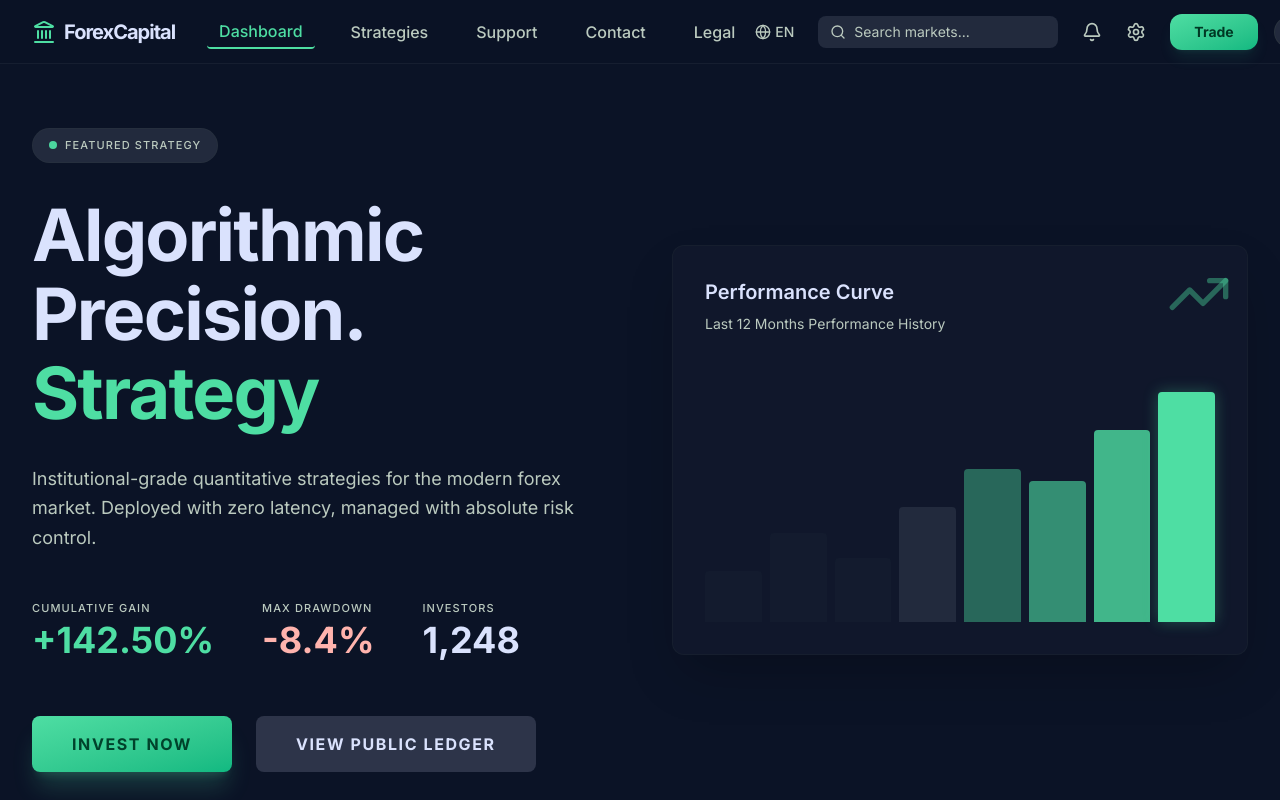
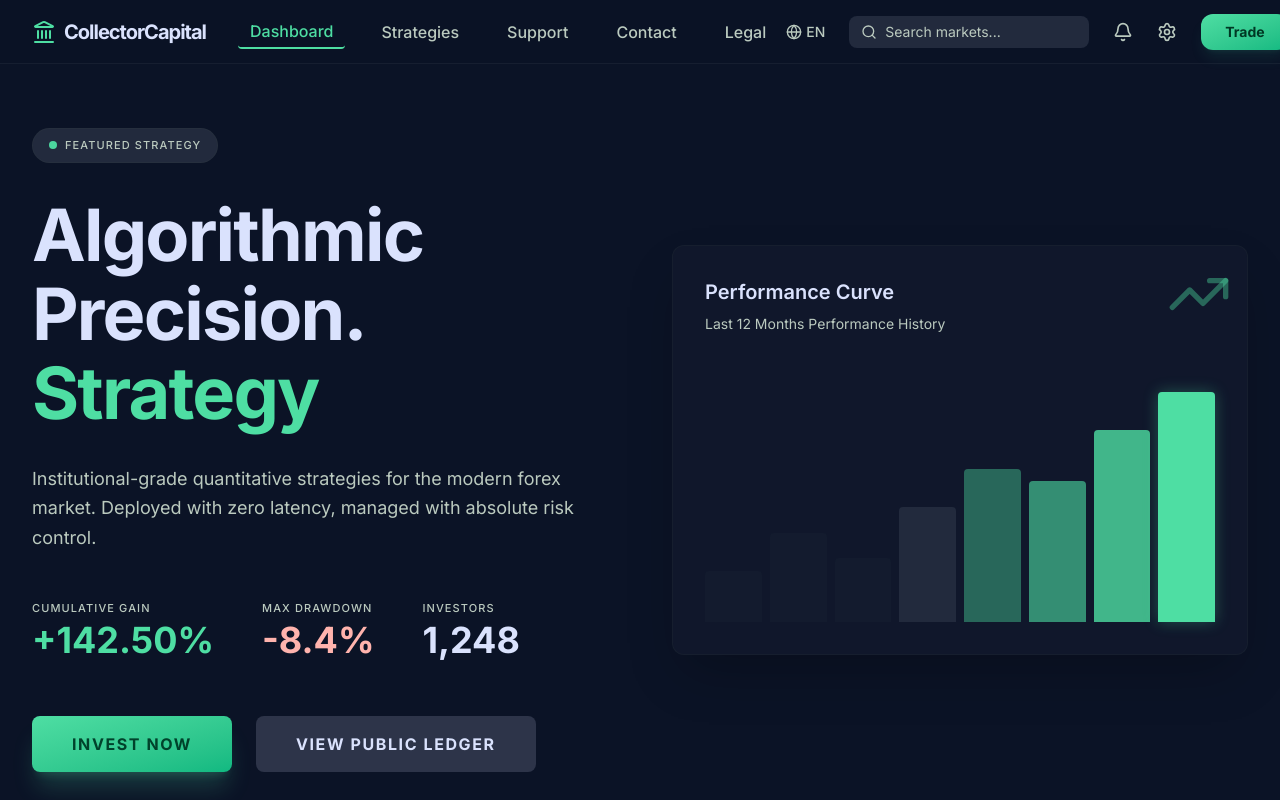
Before and after one commit to simon25608/Collector-Capital-Web, a React (Vite) app: page / in a window 1280 px wide. Shown: the top 800 px of the page. Built offline with nearby package versions, Linux system fonts and the light colour scheme.

Commit message:
refactor: Update company name to Collector Capital

```diff
--- a/index.html
+++ b/index.html
@@ -3,7 +3,7 @@
   <head>
     <meta charset="UTF-8" />
     <meta name="viewport" content="width=device-width, initial-scale=1.0" />
-    <title>ForexCapital | The Architecture of Wealth</title>
+    <title>Collector Capital | The Architecture of Wealth</title>
   </head>
   <body class="bg-surface text-on-surface antialiased">
     <div id="root"></div>
--- a/src/components/layout/Footer.tsx
+++ b/src/components/layout/Footer.tsx
@@ -3,9 +3,9 @@ export function Footer() {
     <footer className="bg-surface-container-lowest border-t border-outline-variant/10 py-12 px-8 mt-auto">
       <div className="max-w-7xl mx-auto flex flex-col md:flex-row justify-between gap-8">
         <div className="flex flex-col gap-4 max-w-md">
-          <div className="text-sm font-bold text-on-surface">ForexCapital</div>
+          <div className="text-sm font-bold text-on-surface">CollectorCapital</div>
           <p className="text-[11px] uppercase tracking-widest text-on-surface-variant leading-loose">
-            © 2024 ForexCapital Global Markets. All rights reserved. High-risk investment notice: Trading involves significant risk.
+            © 2024 Collector Capital Global Markets. All rights reserved. High-risk investment notice: Trading involves significant risk.
           </p>
         </div>
         <div className="grid grid-cols-2 md:grid-cols-4 gap-8">
--- a/src/components/layout/Navbar.tsx
+++ b/src/components/layout/Navbar.tsx
@@ -14,7 +14,7 @@ export function Navbar({ currentView, setView }: { currentView: string, setView:
       <div className="flex items-center gap-8">
         <div className="flex items-center gap-2 cursor-pointer" onClick={() => setView('dashboard')}>
           <Landmark className="text-primary w-6 h-6" />
-          <span className="text-xl font-bold tracking-tighter text-on-surface">ForexCapital</span>
+          <span className="text-xl font-bold tracking-tighter text-on-surface">CollectorCapital</span>
         </div>
         <div className="hidden md:flex gap-6">
           <button
--- a/src/features/auth/AuthView.tsx
+++ b/src/features/auth/AuthView.tsx
@@ -29,7 +29,7 @@ export function AuthView({ setView }: AuthViewProps) {
             <div className="w-10 h-10 bg-primary rounded-lg flex items-center justify-center">
               <Building2 className="text-on-primary w-6 h-6" />
             </div>
-            <span className="text-2xl font-black tracking-tighter text-on-surface">ForexCapital</span>
+            <span className="text-2xl font-black tracking-tighter text-on-surface">CollectorCapital</span>
           </div>
           <h1 className="text-5xl lg:text-6xl font-extrabold leading-[1.1] tracking-tight text-on-surface mb-6">
             {t('auth.joinTitle')} <span className="text-primary">{t('auth.joinHighlight')}</span> {t('auth.joinSuffix')}
@@ -60,7 +60,7 @@ export function AuthView({ setView }: AuthViewProps) {
             <div className="w-8 h-8 bg-primary rounded flex items-center justify-center">
               <Building2 className="text-on-primary w-4 h-4" />
             </div>
-            <span className="text-xl font-black tracking-tighter text-on-surface">ForexCapital</span>
+            <span className="text-xl font-black tracking-tighter text-on-surface">CollectorCapital</span>
           </div>
           <header className="mb-10">
             <h2 className="text-3xl font-bold tracking-tight text-on-surface mb-2">{t('auth.createAccount')}</h2>
@@ -95,7 +95,7 @@ export function AuthView({ setView }: AuthViewProps) {
             </div>
             <div>
               <label className="block text-sm font-medium text-on-surface-variant mb-2 ml-1">{t('auth.email')}</label>
-              <input className="w-full bg-surface-container-highest border-none rounded-xl px-4 py-3.5 focus:ring-2 focus:ring-secondary/20 transition-all placeholder:text-outline/50 text-on-surface" placeholder="alex@forexcapital.com" type="email" />
+              <input className="w-full bg-surface-container-highest border-none rounded-xl px-4 py-3.5 focus:ring-2 focus:ring-secondary/20 transition-all placeholder:text-outline/50 text-on-surface" placeholder="alex@collectorcapital.com" type="email" />
             </div>
             <div>
               <label className="block text-sm font-medium text-on-surface-variant mb-2 ml-1">{t('auth.password')}</label>
--- a/src/features/contact/ContactView.tsx
+++ b/src/features/contact/ContactView.tsx
@@ -70,7 +70,7 @@ export function ContactView() {
                 <div>
                   <h3 className="text-lg font-bold mb-1">{t('contact.priorityEmail')}</h3>
                   <p className="text-on-surface-variant text-sm mb-3">{t('contact.emailResponse')}</p>
-                  <span className="text-primary font-mono font-medium">support@forexcapital.global</span>
+                  <span className="text-primary font-mono font-medium">support@collectorcapital.global</span>
                 </div>
               </div>
             </div>
--- a/src/features/support/SupportView.tsx
+++ b/src/features/support/SupportView.tsx
@@ -24,7 +24,7 @@ export function SupportView({ onNavigate }: SupportViewProps) {
     { q: "Is my capital guaranteed?", a: "All investments carry risk. We employ strict risk management protocols." },
     { q: "What is the minimum deposit?", a: "The minimum deposit is $500 for standard accounts." },
     { q: "How are profits distributed?", a: "Profits are distributed monthly directly to your wallet." },
-    { q: "Is ForexCapital regulated?", a: "Yes, we are fully regulated by the global financial authorities." },
+    { q: "Is Collector Capital regulated?", a: "Yes, we are fully regulated by the global financial authorities." },
   ]
 
   return (
@@ -112,7 +112,7 @@ export function SupportView({ onNavigate }: SupportViewProps) {
             </div>
             <h3 className="text-lg font-bold mb-1">{t('support.priorityEmail')}</h3>
             <p className="text-on-surface-variant text-sm mb-3">{t('support.emailResponse')}</p>
-            <span className="text-primary font-mono font-medium">support@forexcapital.global</span>
+            <span className="text-primary font-mono font-medium">support@collectorcapital.global</span>
           </div>
           <div className="p-8 bg-surface-container-high rounded-xl hover:bg-surface-bright transition-all cursor-pointer">
             <div className="w-12 h-12 rounded-lg bg-secondary/10 flex items-center justify-center text-secondary mb-4">
--- a/src/i18n.ts
+++ b/src/i18n.ts
@@ -112,10 +112,10 @@ const resources = {
         termsL2: 'Account Security: Users are responsible for maintaining the confidentiality of their login credentials and 2FA keys.',
         termsL3: 'Platform Availability: While we strive for 99.9% uptime, we do not guarantee uninterrupted access during volatile market events.',
         regTitle: '3. Regulatory Compliance',
-        regP1: 'ForexCapital Global Markets is authorized and regulated by the Global Financial Conduct Authority (GFCA) under license number #FC-982-11. We strictly adhere to Anti-Money Laundering (AML) and Know Your Customer (KYC) protocols.',
+        regP1: 'Collector Capital Global Markets is authorized and regulated by the Global Financial Conduct Authority (GFCA) under license number #FC-982-11. We strictly adhere to Anti-Money Laundering (AML) and Know Your Customer (KYC) protocols.',
         regP2: 'All client funds are held in segregated Tier-1 bank accounts, separate from the company\'s operational funds, ensuring the highest level of capital protection for our institutional and retail clients alike.',
         limitationTitle: '4. Limitation of Liability',
-        limitationP1: 'In no event shall ForexCapital or its suppliers be liable for any damages (including, without limitation, damages for loss of data or profit, or due to business interruption) arising out of the use or inability to use the materials on our platform, even if ForexCapital has been notified orally or in writing of the possibility of such damage.',
+        limitationP1: 'In no event shall Collector Capital or its suppliers be liable for any damages (including, without limitation, damages for loss of data or profit, or due to business interruption) arising out of the use or inability to use the materials on our platform, even if Collector Capital has been notified orally or in writing of the possibility of such damage.',
         criticalNotice: 'CRITICAL NOTICE',
         criticalP1: 'Jurisdictional restrictions apply. Our services are not intended for distribution to, or use by, any person in any country where such distribution or use would be contrary to local law or regulation.',
         queriesTitle: 'Legal Queries?',
@@ -235,10 +235,10 @@ const resources = {
         termsL2: 'Seguridad de la Cuenta: Los usuarios son responsables de mantener la confidencialidad de sus credenciales de inicio de sesión y claves 2FA.',
         termsL3: 'Disponibilidad de la Plataforma: Aunque nos esforzamos por lograr un tiempo de actividad del 99.9%, no garantizamos el acceso ininterrumpido durante eventos de mercado volátiles.',
         regTitle: '3. Cumplimiento Regulatorio',
-        regP1: 'ForexCapital Global Markets está autorizada y regulada por la Autoridad de Conducta Financiera Global (GFCA) bajo la licencia número #FC-982-11. Nos adherimos estrictamente a los protocolos contra el lavado de dinero (AML) y conozca a su cliente (KYC).',
+        regP1: 'Collector Capital Global Markets está autorizada y regulada por la Autoridad de Conducta Financiera Global (GFCA) bajo la licencia número #FC-982-11. Nos adherimos estrictamente a los protocolos contra el lavado de dinero (AML) y conozca a su cliente (KYC).',
         regP2: 'Todos los fondos de los clientes se mantienen en cuentas bancarias segregadas de Nivel 1, separadas de los fondos operativos de la empresa, lo que garantiza el más alto nivel de protección de capital tanto para nuestros clientes institucionales como minoristas.',
         limitationTitle: '4. Limitación de Responsabilidad',
-        limitationP1: 'En ningún caso ForexCapital o sus proveedores serán responsables de ningún daño (incluidos, entre otros, daños por pérdida de datos o ganancias, o debido a la interrupción del negocio) que surja del uso o la incapacidad de usar los materiales en nuestra plataforma, incluso si ForexCapital ha sido notificado oralmente o por escrito de la posibilidad de tal daño.',
+        limitationP1: 'En ningún caso Collector Capital o sus proveedores serán responsables de ningún daño (incluidos, entre otros, daños por pérdida de datos o ganancias, o debido a la interrupción del negocio) que surja del uso o la incapacidad de usar los materiales en nuestra plataforma, incluso si Collector Capital ha sido notificado oralmente o por escrito de la posibilidad de tal daño.',
         criticalNotice: 'AVISO CRÍTICO',
         criticalP1: 'Se aplican restricciones jurisdiccionales. Nuestros servicios no están destinados a la distribución o uso por parte de ninguna persona en ningún país donde dicha distribución o uso sea contrario a la ley o regulación local.',
         queriesTitle: '¿Consultas Legales?',
```
